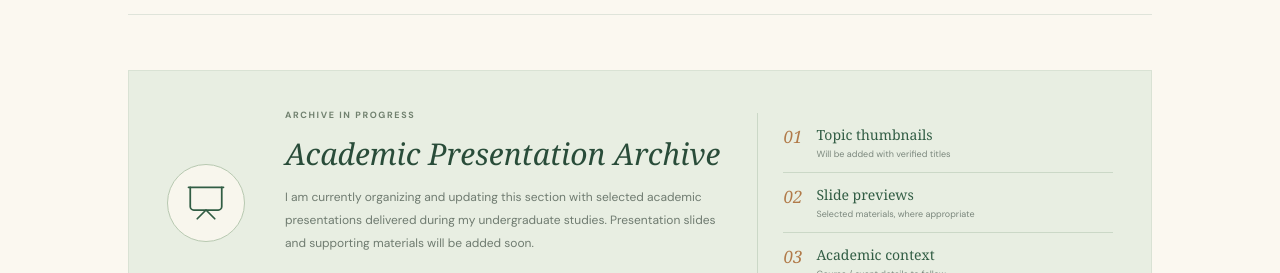
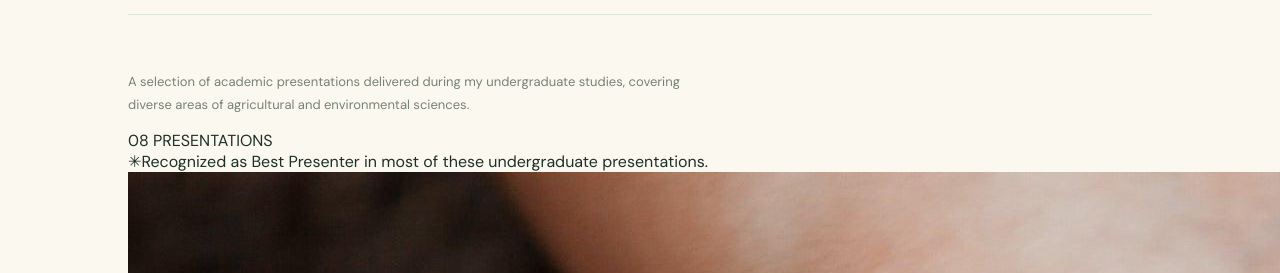
Before and after one commit to abdurremon08-design/Remon-research-portfolio, a React (Vite) app: page / in a window 1280 px wide. Shown: the part 6936-7209 px from the top of the page. Built offline with nearby package versions, Linux system fonts and the light colour scheme.

Commit message:
Update App.tsx

```diff
--- a/src/App.tsx
+++ b/src/App.tsx
@@ -2,7 +2,7 @@ import React, { useState } from 'react'
 import {
   ArrowDownRight, ArrowRight, ArrowUpRight, Menu, X, Leaf, Microscope,
   Sprout, BookOpen, FlaskConical, MapPin, Mail, Linkedin, Download,
-  Flower2, Globe2, Waves, Trees, Presentation
+  Flower2, Globe2, Waves, Trees
 } from 'lucide-react'
 
 type Project = {
@@ -109,6 +109,83 @@ const projects: Project[] = [
       '/images/PICTURE OF WEED WHILE SURVEYING WEED FOR WEED DOCUMENTATION.jpg',
       '/images/mutha WEED PICTURE OF WEED WHILE SURVEYING WEED FOR WEED DOCUMENTATION.jpg'
     ]
+  }
+]
+
+/* ACADEMIC PRESENTATION DATA */
+
+const presentationCards = [
+  {
+    number: '01',
+    category: 'SOIL SCIENCE',
+    title: 'The Role of Organic Amendments in Soil Nutrient Management',
+    context: 'Department of Soil Science · Level 3, Semester 2',
+    description: 'Explored the contribution of organic amendments to soil fertility, nutrient availability and sustainable soil management, with emphasis on improving soil health and maintaining agricultural productivity.',
+    image: '/images/organic-soil-amendments.jpeg',
+    alt: 'Organic amendments and soil nutrient management'
+  },
+  {
+    number: '02',
+    category: 'ENTOMOLOGY',
+    title: 'Crop Disease Transmission by Insects',
+    context: 'ENTO 460 · Pest Management and Economic Entomology',
+    description: 'Examined the role of insect vectors in transmitting plant pathogens, focusing on insect–plant interactions, disease transmission mechanisms and their implications for crop protection.',
+    image: '/images/insect-disease-transmission.jpeg',
+    alt: 'Insect vectors and crop disease transmission'
+  },
+  {
+    number: '03',
+    category: 'PLANT PROTECTION',
+    title: 'Commonly Used Fungicides in Bangladesh',
+    context: 'B.Sc. Agriculture · Sher-e-Bangla Agricultural University',
+    description: 'Reviewed commonly used fungicides in Bangladesh, their applications in managing fungal crop diseases and their importance in agricultural plant protection.',
+    image: '/images/fungicide-application.jpeg',
+    alt: 'Fungicide application in agricultural crops'
+  },
+  {
+    number: '04',
+    category: 'AGRONOMY',
+    title: 'Effect of Nano Nitrogen with Urea on Growth of Mustard',
+    context: 'Term Paper · 4th Year, 1st Semester',
+    description: 'Presented the potential effects of nano nitrogen combined with conventional urea on mustard growth, highlighting nutrient management and crop performance.',
+    image: '/images/nano-nitrogen-mustard.jpeg',
+    alt: 'Mustard crop and nano nitrogen research'
+  },
+  {
+    number: '05',
+    category: 'BOTANY',
+    title: 'Marsilea quadrifolia: Botanical Characteristics and Significance',
+    context: 'Undergraduate Academic Presentation',
+    description: 'Explored the botanical characteristics, habitat, morphology and ecological significance of Marsilea quadrifolia, an aquatic fern species.',
+    image: '/images/Marsilea quadrifolia.jpeg',
+    alt: 'Marsilea quadrifolia aquatic fern'
+  },
+  {
+    number: '06',
+    category: 'SEED SCIENCE',
+    title: 'Seed Health Testing of Rice Varieties',
+    context: 'Undergraduate Academic Presentation',
+    description: 'Introduced seed health testing approaches for rice varieties, emphasizing seed-borne pathogens, seed quality assessment and the importance of healthy planting materials.',
+    image: '/images/rice-seed-health-testing.jpeg',
+    alt: 'Rice seed health testing'
+  },
+  {
+    number: '07',
+    category: 'AQUACULTURE',
+    title: 'Sources, Transportation and Stocking of Live Fish',
+    context: 'First-Year Aquaculture Elective Course',
+    description: 'Discussed the sources of live fish, transportation requirements and appropriate stocking practices in aquaculture, with emphasis on fish handling and survival.',
+    image: '/images/live-fish-transportation.jpeg',
+    alt: 'Live fish transportation and aquaculture'
+  },
+  {
+    number: '08',
+    category: 'FORESTRY & SILVICULTURE',
+    title: 'Silvical Features of Eucalyptus Trees',
+    context: 'Undergraduate Academic Presentation',
+    description: 'Explored the botanical and ecological characteristics of Eucalyptus trees, including their growth habits, environmental requirements and important silvicultural features.',
+    image: '/images/eucalyptus-silviculture.jpeg',
+    alt: 'Eucalyptus trees and silvicultural characteristics'
   }
 ]
 
@@ -671,8 +748,8 @@ function App() {
               <div className="lab-photo-grid">
 
                 <img
-                  src="/images/a good picture of me working in advanced molecular lab.jpeg"
-                  alt="Working in the advanced molecular laboratory"
+                  src="/images/ME USING CENTRIFUGING MECHINE IN LAB.jpeg"
+                  alt="Working with a centrifuge in the laboratory"
                   loading="lazy"
                 />
 
@@ -793,60 +870,67 @@ function App() {
               tag="PRESENTATION ARCHIVE"
             />
 
-            <div className="presentation-feature">
+            <div className="presentation-intro-row">
 
-              <div className="presentation-icon">
-                <Presentation size={42} strokeWidth={1}/>
-              </div>
+              <p className="section-intro">
+                A selection of academic presentations delivered during
+                my undergraduate studies, covering diverse areas of
+                agricultural and environmental sciences.
+              </p>
 
-              <div>
+              <span className="presentation-count">
+                08 PRESENTATIONS
+              </span>
 
-                <span className="eyebrow">
-                  ARCHIVE IN PROGRESS
-                </span>
+            </div>
 
-                <h3>Academic Presentation Archive</h3>
+            <div className="presentation-recognition">
+              <span>✳</span>
+              Recognized as Best Presenter in most of these undergraduate presentations.
+            </div>
 
-                <p>
-                  I am currently organizing and updating this section
-                  with selected academic presentations delivered during
-                  my undergraduate studies. Presentation slides and
-                  supporting materials will be added soon.
-                </p>
+            <div className="presentation-grid">
 
-                <span className="coming-soon">
-                  COMING SOON <span>↗</span>
-                </span>
+              {presentationCards.map(item => (
 
-              </div>
+                <article
+                  className="presentation-card"
+                  key={item.number}
+                >
 
-              <div className="presentation-side">
+                  <div className="presentation-image">
 
-                <div className="presentation-mini">
-                  <span>01</span>
-                  <div>
-                    <strong>Topic thumbnails</strong>
-                    <small>Will be added with verified titles</small>
+                    <img
+                      src={item.image}
+                      alt={item.alt}
+                      loading="lazy"
+                    />
+
+                    <span className="presentation-number">
+                      {item.number}
+                    </span>
+
                   </div>
-                </div>
 
-                <div className="presentation-mini">
-                  <span>02</span>
-                  <div>
-                    <strong>Slide previews</strong>
-                    <small>Selected materials, where appropriate</small>
+                  <div className="presentation-card-body">
+
+                    <span className="presentation-category">
+                      {item.category}
+                    </span>
+
+                    <h3>{item.title}</h3>
+
+                    <span className="presentation-context">
+                      {item.context}
+                    </span>
+
+                    <p>{item.description}</p>
+
                   </div>
-                </div>
 
-                <div className="presentation-mini">
-                  <span>03</span>
-                  <div>
-                    <strong>Academic context</strong>
-                    <small>Course / event details to follow</small>
-                  </div>
-                </div>
+                </article>
 
-              </div>
+              ))}
 
             </div>
 
```
